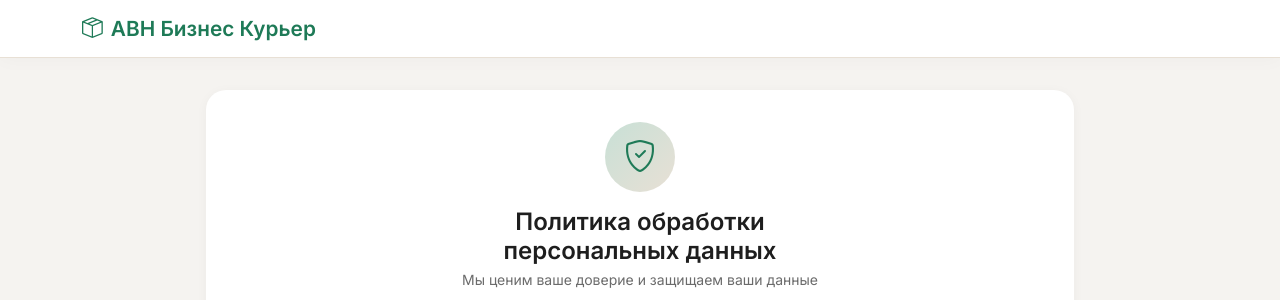
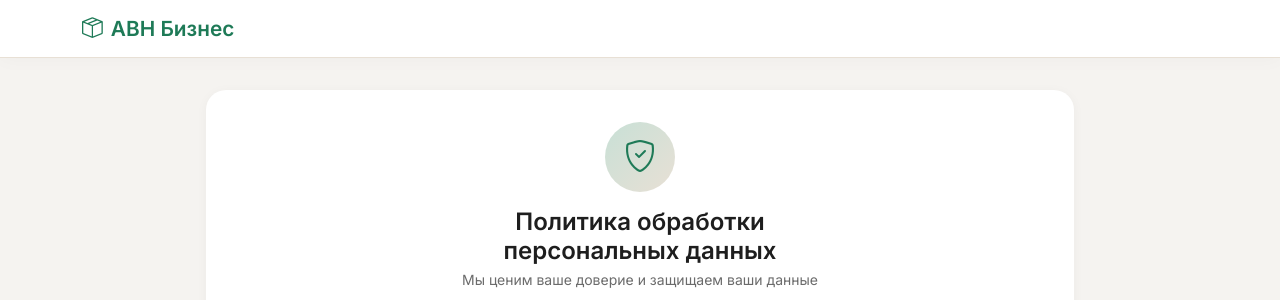
Before and after one commit to khokhlovap/projectdelivery, a Django app: page /privacy-policy/ in a window 1280 px wide. Shown: the top 300 px of the page. Run offline with Django 5.2, Linux system fonts and the light colour scheme.

Commit message:
Редактирование шапки

```diff
--- a/deliverysite/templates/base.html
+++ b/deliverysite/templates/base.html
@@ -4,7 +4,7 @@
 <head>
     <meta charset="UTF-8">
     <meta name="viewport" content="width=device-width, initial-scale=1.0">
-    <title>{% block title %}АВН Бизнес Курьер{% endblock %}</title>
+    <title>{% block title %}АВН Бизнес{% endblock %}</title>
 
     <!-- Bootstrap 5 CSS -->
     <link href="https://cdn.jsdelivr.net/npm/bootstrap@5.3.0/dist/css/bootstrap.min.css" rel="stylesheet">
@@ -21,7 +21,7 @@
     <nav class="navbar-light-custom">
         <div class="container">
             <a class="navbar-brand" href="/">
-                <i class="bi bi-box-seam me-2"></i>АВН Бизнес Курьер
+                <i class="bi bi-box-seam me-2"></i>АВН Бизнес
             </a>
             <button class="navbar-toggler" type="button" data-bs-toggle="collapse" data-bs-target="#navbarNav">
                 <span class="navbar-toggler-icon"></span>
```
